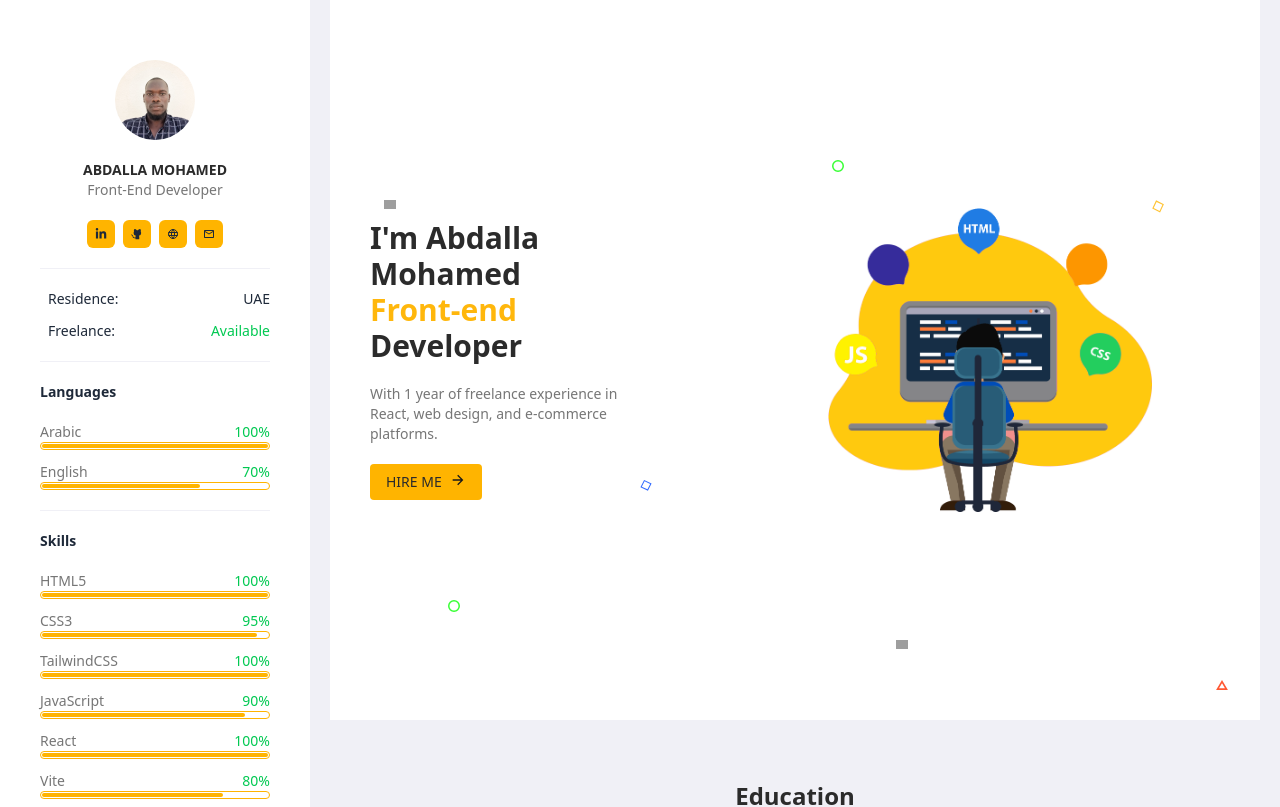
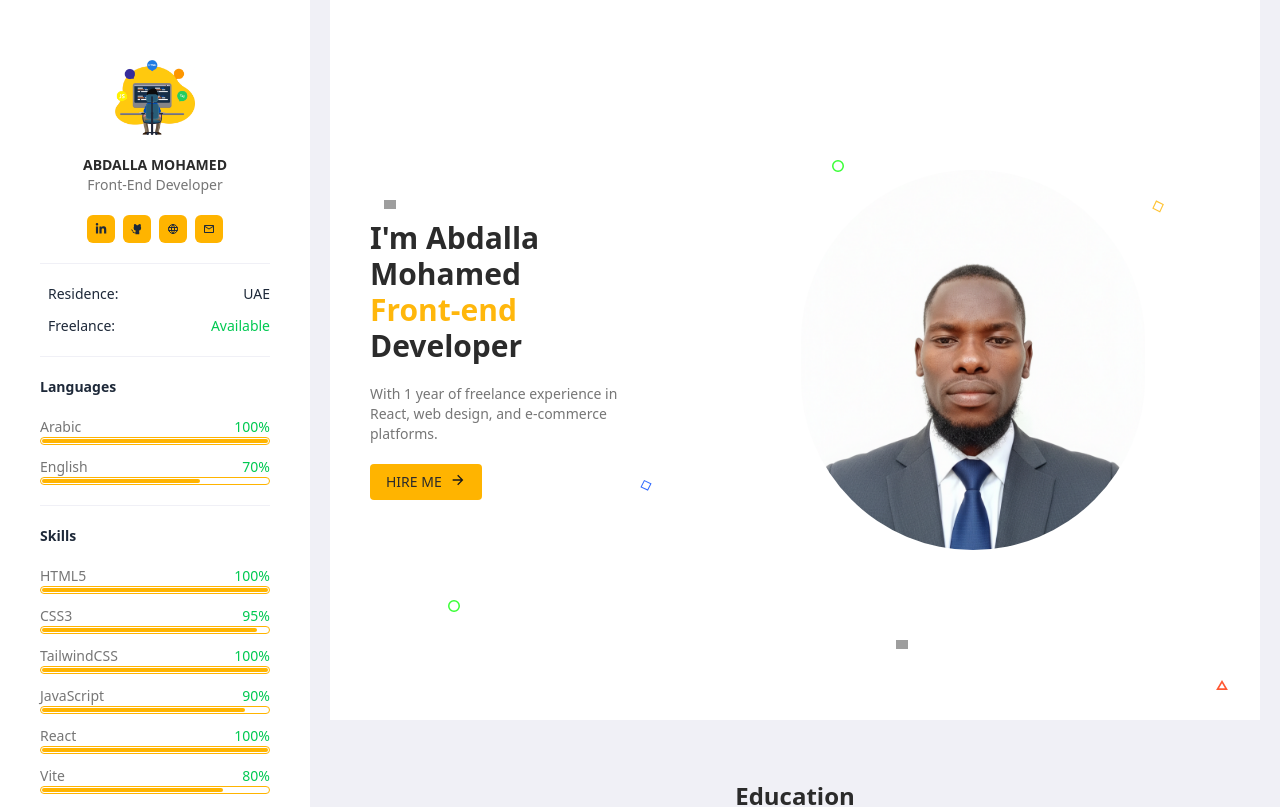
Before and after one commit to ProAbdallaMI/portfolio, a React (Vite) app: page / in a window 1280 px wide. Shown: the top 807 px of the page. Built offline with nearby package versions, Linux system fonts and the light colour scheme; grey boxes are pictures that could not be loaded.

Commit message:
change profile picture

```diff
--- a/src/sections/Home.jsx
+++ b/src/sections/Home.jsx
@@ -22,7 +22,7 @@
 
 
 			<div className="flex justify-center items-center">
-				<img src={profile} alt="profile picture" className="w-6/10" />
+				<img src={profile} alt="profile picture" className="rounded-full w-6/10" />
 			</div>
 
 
--- a/src/sidebar/Sidebar.jsx
+++ b/src/sidebar/Sidebar.jsx
@@ -43,7 +43,7 @@
 				<img
 					src={photo}
 					alt="profile"
-					className="rounded-full w-20"
+					className="rounded w-20"
 				/>
 
 				{/* name and links */}
```
Also changed, not shown: src/assets/photo.png, src/assets/profile.png.
